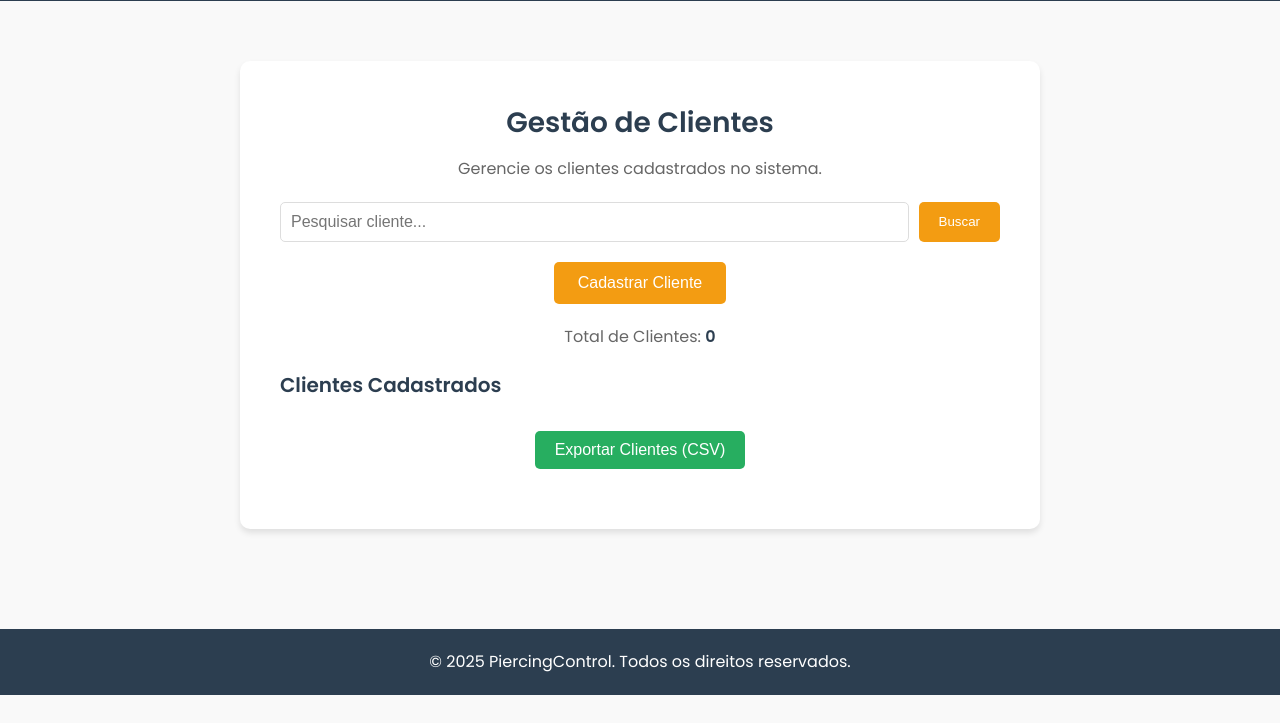
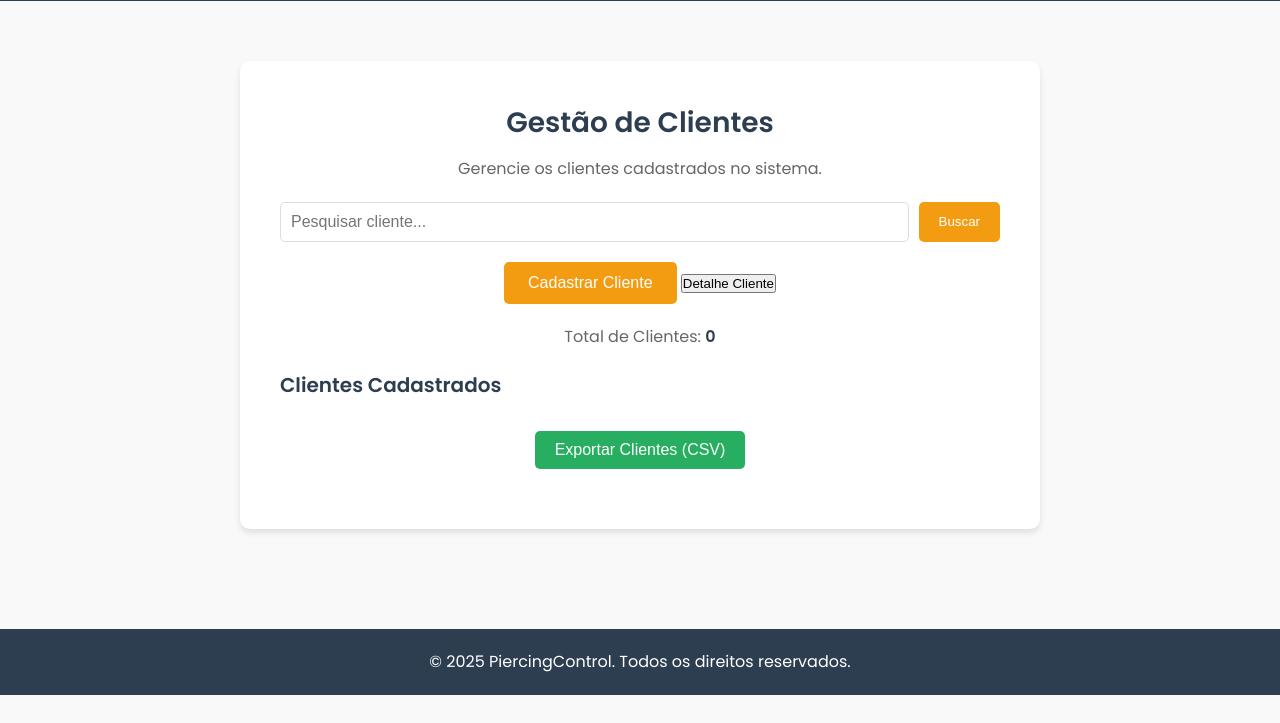
Before and after one commit to viniciusrx01/piercing, a plain HTML site: page cliente.html in a window 1280 px wide. Shown: the part 77-800 px from the top of the page. Drawn offline with Linux system fonts and the light colour scheme.

Commit message:
Update cliente.html

```diff
--- a/cliente.html
+++ b/cliente.html
@@ -42,6 +42,9 @@
             <!-- Botão de Cadastrar Cliente -->
             <button class="cadastrar-cliente-btn" onclick="window.location.href='cadastro-cliente.html'">Cadastrar Cliente</button>
 
+            <!-- Botão de detalhe Cliente -->
+            <button class="detalhe-cliente-btn" onclick="window.location.href='detalhe_cliente.html'">Detalhe Cliente</button>
+
             <!-- Estatísticas Rápidas -->
             <div class="stats">
                 <p>Total de Clientes: <span id="totalClientes">0</span></p>
```
